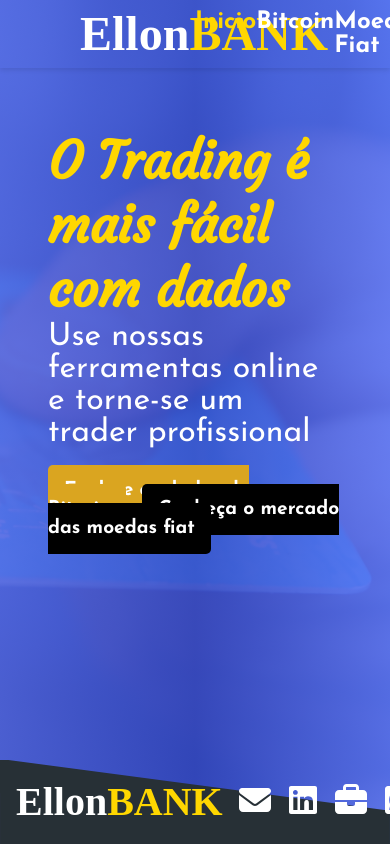
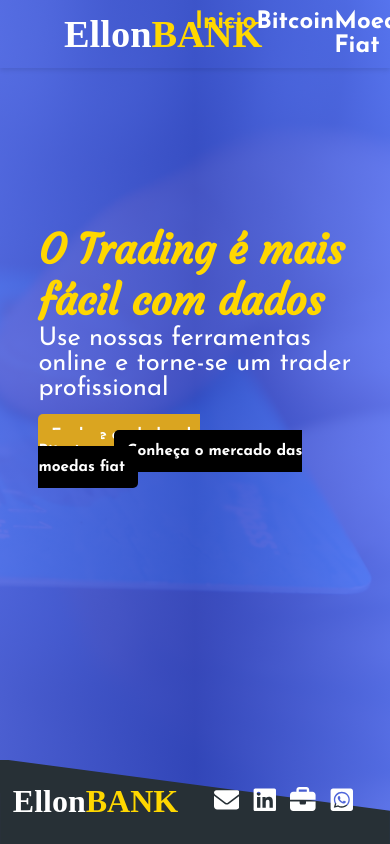
Before and after one commit to Carlitonchin/ellon, a Next.js app: page / in a window 390 px wide. Shown: the top 844 px of the page. Built offline with nearby package versions, Linux system fonts and the light colour scheme; a web font is replaced by a local one.

Commit message:
some adjust to 1000px or less windows

```diff
--- a/styles/globals.css
+++ b/styles/globals.css
@@ -16,6 +16,12 @@
 
 html{
   font-size: 100%;
+}
+
+@media only screen and (max-width: 1000px) {
+  html{
+    font-size: 80%;
+  }
 }
 
 body {
--- a/styles/index.module.css
+++ b/styles/index.module.css
@@ -39,5 +39,7 @@
     .container{
         padding: 3rem;
         align-items: center;
+        justify-content: center;
+        width: 100%;
     }
   }
```
